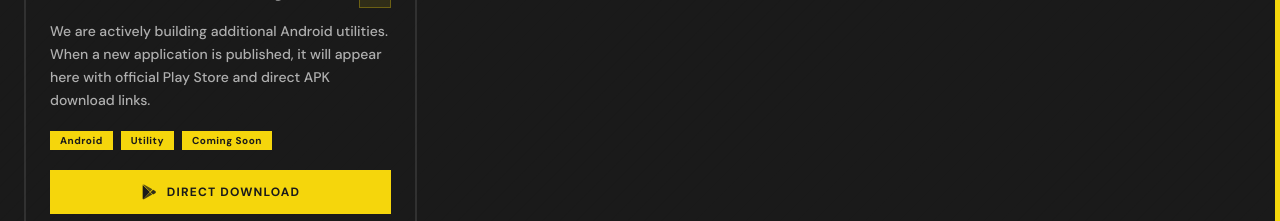
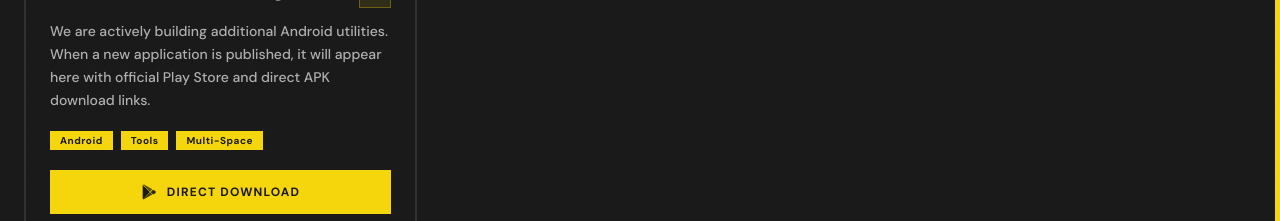
Before and after one commit to lakshya7901/benisoha, a Next.js app: page /applications in a window 1280 px wide. Shown: the part 980-1201 px from the top of the page. Built offline with nearby package versions, Linux system fonts and the light colour scheme.

Commit message:
Minor mistake in app card

```diff
--- a/app/applications/page.tsx
+++ b/app/applications/page.tsx
@@ -20,7 +20,7 @@ const proApps = [
   {
     title: "Clone Master - Multi Dual Space Pro",
     desc: "We are actively building additional Android utilities. When a new application is published, it will appear here with official Play Store and direct APK download links.",
-    tags: ["Android", "Utility", "Coming Soon"],
+    tags: ["Android", "Tools", "Multi-Space"],
     link: "https://clone-master.en.uptodown.com/android",
   },
 ];
```
